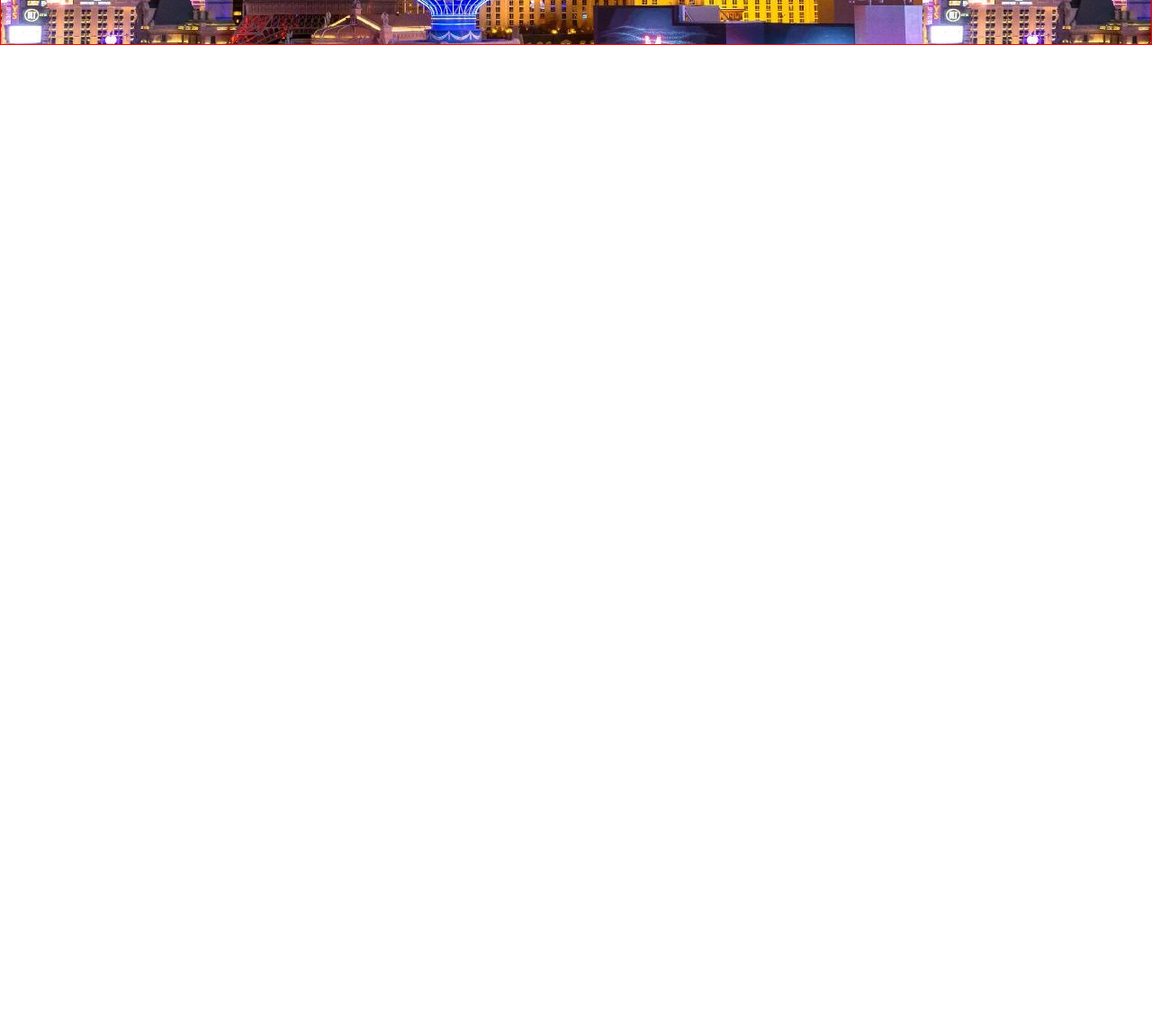
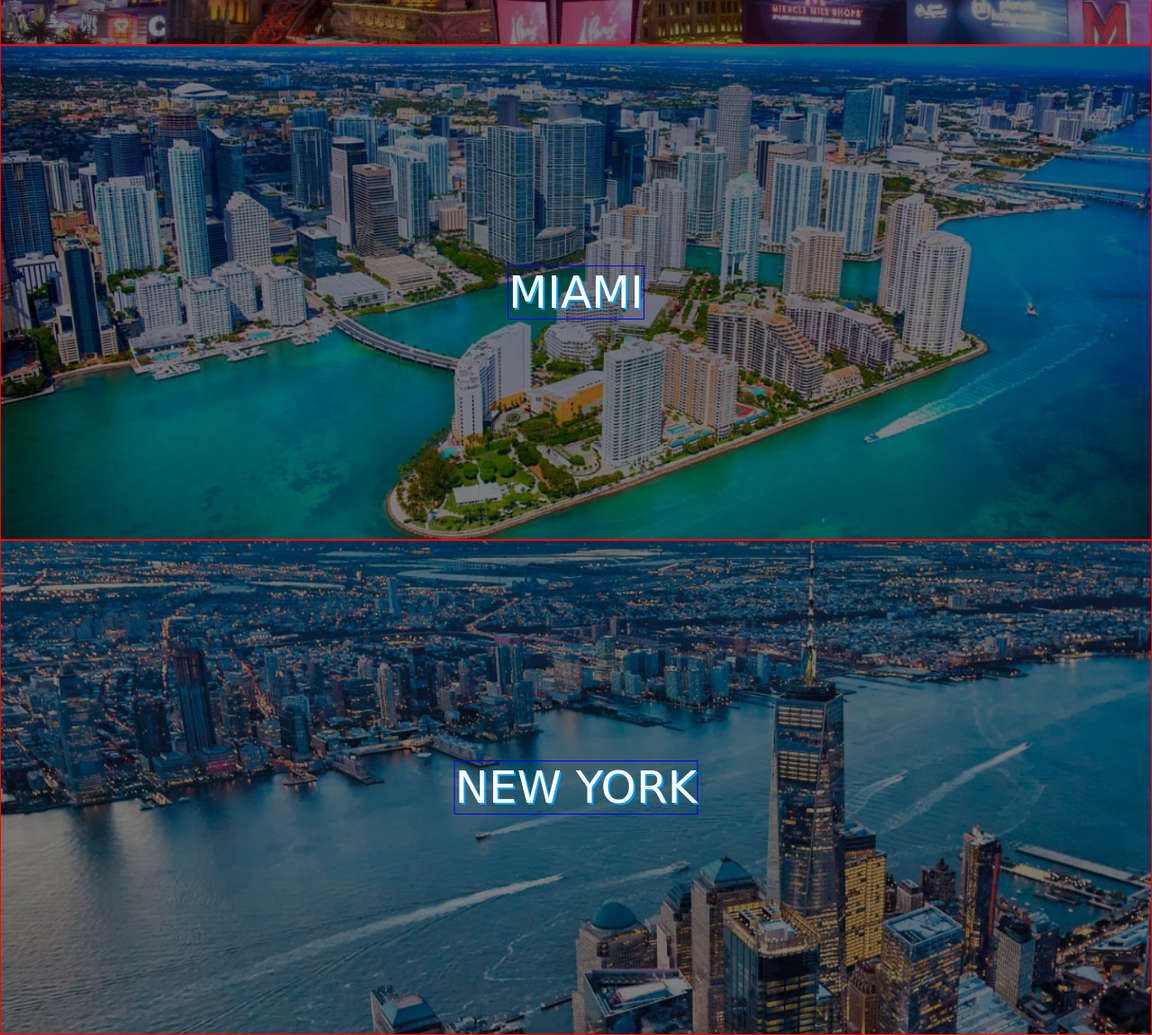
Before and after one commit to Stefanopa87/htmlcss-airbnb, a plain HTML site: page index.html in a window 1280 px wide. Shown: the part 500-1650 px from the top of the page at 90% size. Before the commit the page ends 800 px from the top, so only its background shows below. Drawn offline with Linux system fonts and the light colour scheme; a web font is replaced by a local one.

Commit message:
first step

```diff
--- a/css/master.css
+++ b/css/master.css
@@ -9,6 +9,16 @@
   height: 550px;
   border: 1px solid red;
   position: relative;
+  z-index: 0;
+  background-position: center;
+  background-size: cover;
+}
+
+.layover{
+  width: 100%;
+  height: 100%;
+  background-color: rgba(0, 0, 0, 0.5);
+  z-index: 1;
 
 }
 
@@ -21,11 +31,20 @@
   top: 50%;
   left: 50%;
   transform: translate(-50%, -50%);
+  z-index: 2;
+  text-shadow: 2px 2px #009dff;
 
 
   }
 
   #las-vegas{
     background-image: url("../img/las-vegas.jpg");
+  }
 
+  #miami{
+    background-image: url(../img/miami.jpg);
   }
+
+  #new-york{
+    background-image: url(../img/new-york.jpg);
+  }
--- a/index.html
+++ b/index.html
@@ -9,12 +9,29 @@
   </head>
   <body>
     <div class="box" id="las-vegas">
-      <div class="citta">
-        LAS VEGAS
+      <div class="layover">
+        <div class="citta">
+          LAS VEGAS
+        </div>
+      </div>
+    </div>
 
+    <div class="box" id="miami">
+      <div class="layover">
+        <div class="citta">
+          MIAMI
+        </div>
       </div>
+    </div>
 
+    <div class="box" id="new-york">
+      <div class="layover">
+        <div class="citta">
+          NEW YORK
+        </div>
+      </div>
     </div>
+
 
   </body>
 </html>
```
